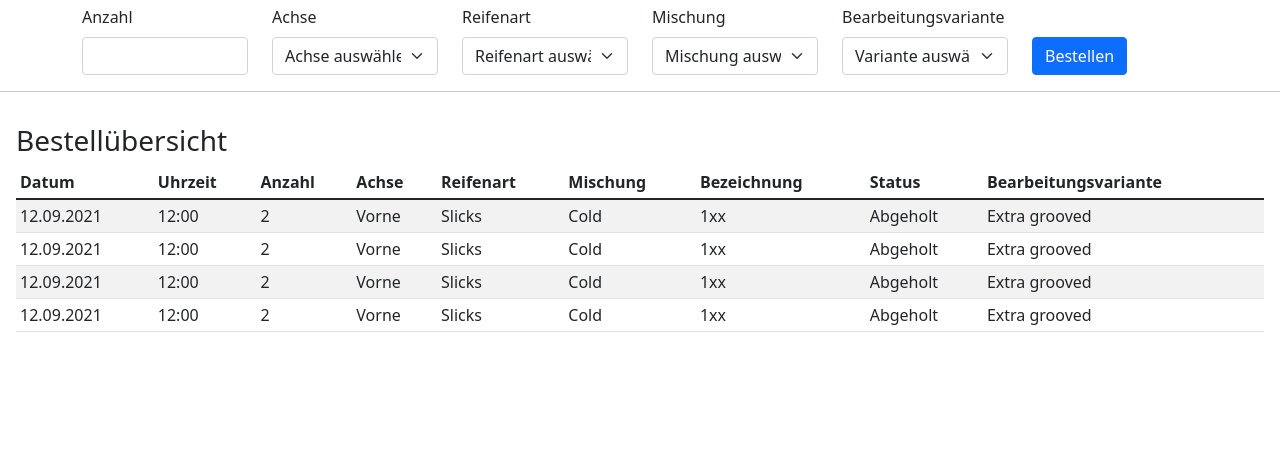
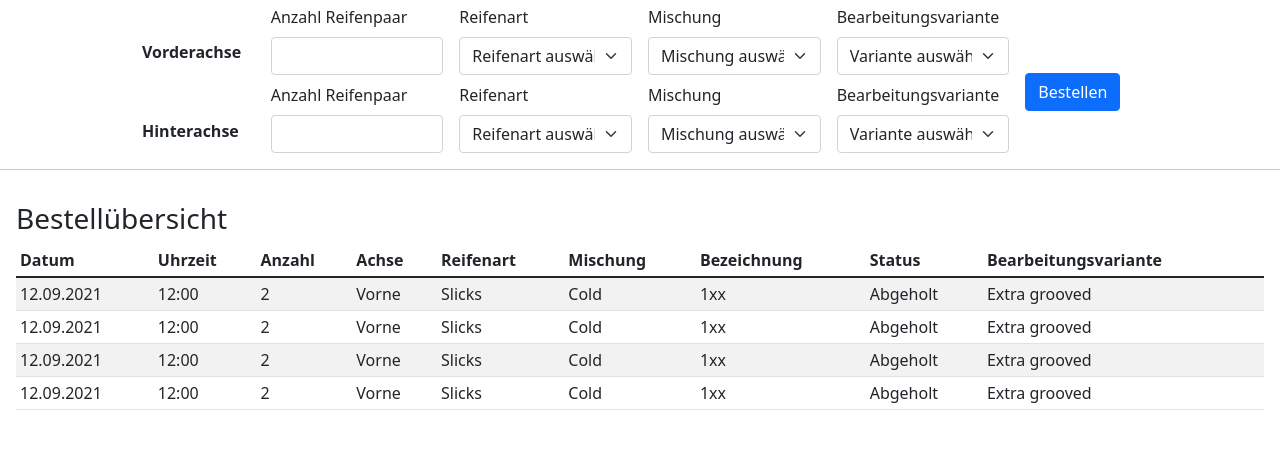
Before and after one commit to Keyser0512/TireManagement, a plain HTML site: page Bestellung.html in a window 1280 px wide. Shown: the part 123-572 px from the top of the page. Drawn offline with nearby package versions, Linux system fonts and the light colour scheme.

Commit message:
Add files via upload

```diff
--- a/Bestellung.html
+++ b/Bestellung.html
@@ -51,21 +51,39 @@
 <!-- Bestellformular -->
 <h1 class="p-2">Bestellung</h1>
 <div class="container mt-2">
-  <div class="row">
+  <div class="row g-3">
     <div class="col-sm-2">
-      <label for="anzahl" class="form-label">Anzahl</label>
+      <div style="margin-top: 35px; margin-left: 60px">
+        <strong>Vorderachse</strong>
+      </div>
+      <div style="margin-top: 55px; margin-left: 60px">
+        <strong>Hinterachse</strong>
+      </div>
+    </div>
+    <div class="col-sm-2">
+      <label for="anzahl" class="form-label">Anzahl Reifenpaar</label>
+      <input type="text" class="form-control">
+      <label for="anzahl" class="form-label mt-2">Anzahl Reifenpaar</label>
       <input type="text" class="form-control">
     </div>
-    <div class="col-sm-2">
+    <!--<div class="col-sm-2">
       <label for="achse" class="form-label">Achse</label>
       <select class="form-select" placeholder="Achse auswählen">
         <option value>Achse auswählen</option>
         <option>Vorne</option>
         <option>Hinten</option>
       </select>
-    </div>
+
+    </div> -->
     <div class="col-sm-2">
       <label for="reifenart" class="form-label">Reifenart</label>
+      <select class="form-select">
+        <option value>Reifenart auswählen</option>
+        <option>Slicks</option>
+        <option>Inters</option>
+        <option>Rains</option>
+      </select>
+      <label for="reifenart" class="form-label mt-2">Reifenart</label>
       <select class="form-select">
         <option value>Reifenart auswählen</option>
         <option>Slicks</option>
@@ -84,6 +102,16 @@
         <option>Dry Wet (T/T)</option>
         <option>Heavy Wet (A/A)</option>
       </select>
+      <label for="mischung" class="form-label mt-2">Mischung</label>
+      <select class="form-select">
+        <option value>Mischung auswählen</option>
+        <option>Cold (H/E)</option>
+        <option>Medium (G/D)</option>
+        <option>Hot (I/F)</option>
+        <option>Intermediate (H+/E+)</option>
+        <option>Dry Wet (T/T)</option>
+        <option>Heavy Wet (A/A)</option>
+      </select>
     </div>
     <div class="col-md-2">
       <label for="bearbeitungsvariante" class="form-label">Bearbeitungsvariante</label>
@@ -93,9 +121,16 @@
         <option>Extra grooved</option>
         <option>Extra grooved and siped</option>
       </select>
+      <label for="bearbeitungsvariante" class="form-label mt-2">Bearbeitungsvariante</label>
+      <select class="form-select">
+        <option value>Variante auswählen</option>
+        <option>Siped</option>
+        <option>Extra grooved</option>
+        <option>Extra grooved and siped</option>
+      </select>
     </div>
     <div class="col-md-2 pt-2">
-      <button id="bestellen" class="btn btn-primary btn-md mt-4" type="submit">Bestellen</button>
+      <button id="bestellen" class="btn btn-primary btn-md" style="margin-top: 60px" type="submit">Bestellen</button>
     </div>
   </div>
 </div>
```
